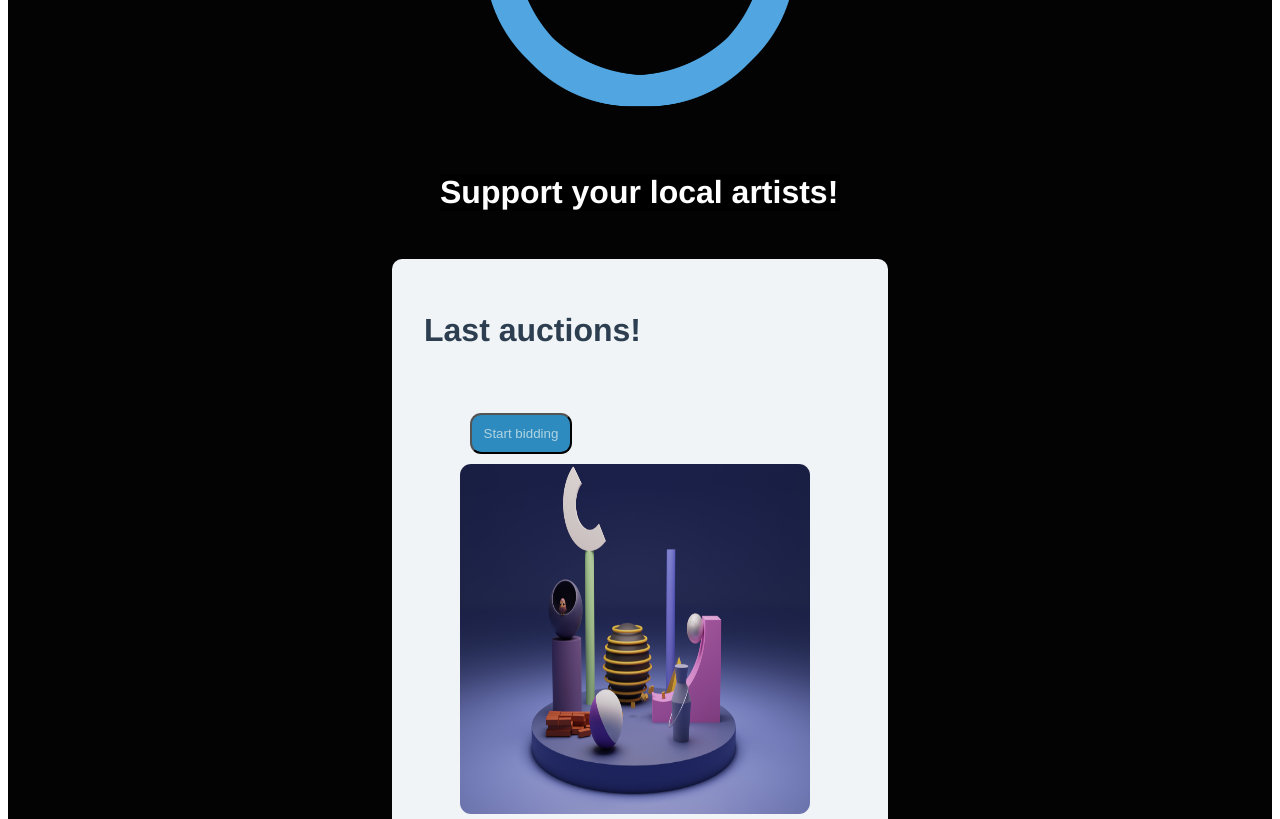
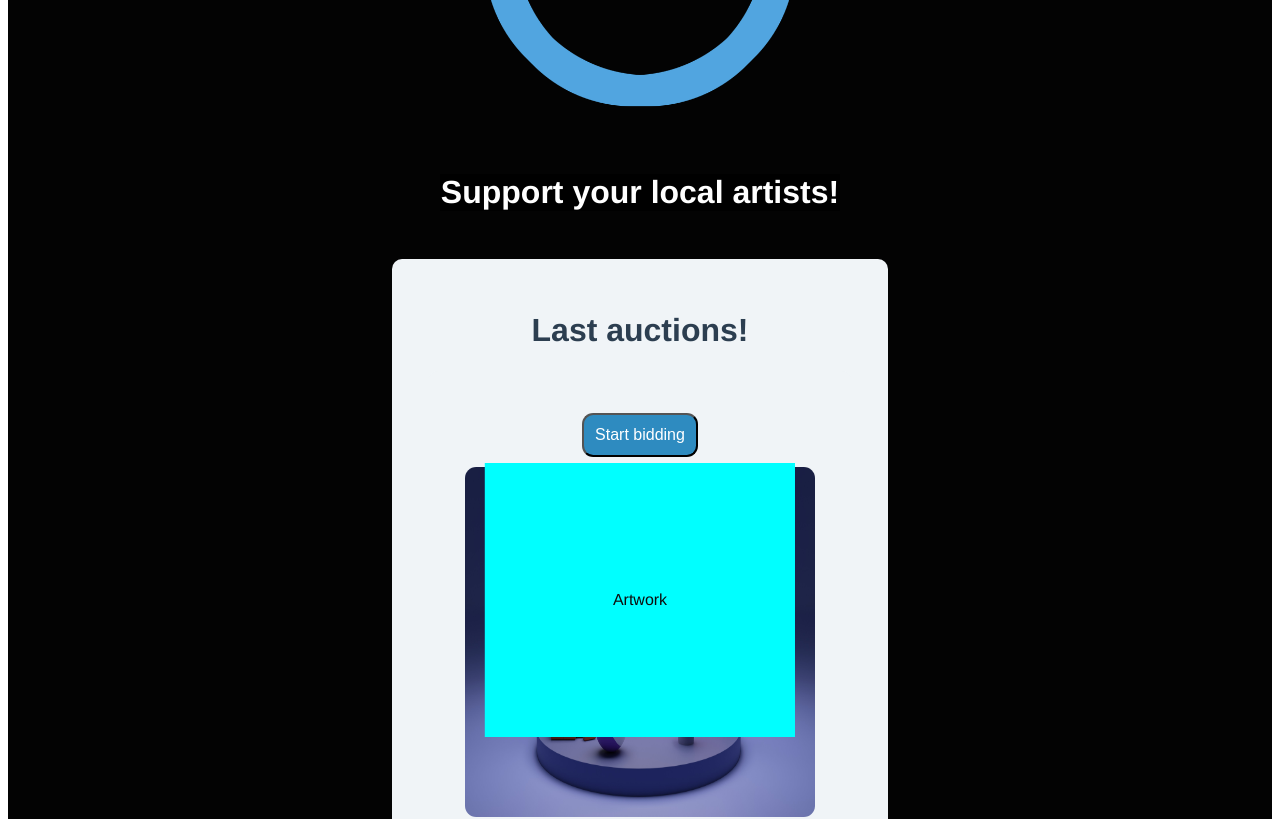
Before and after one commit to s-ferrer/bunchart, a Vue app in the folder frontend/: page / in a window 1280 px wide. Shown: the part 360-1179 px from the top of the page. Built offline with nearby package versions, Linux system fonts and the light colour scheme; no server answers; the HTML template or start-up script is replaced by a standard one.

Commit message:
Add text on image. Style on process

```diff
--- a/frontend/src/components/auction-card.vue
+++ b/frontend/src/components/auction-card.vue
@@ -9,9 +9,10 @@ export default {
   .box
     .container1
       button(@click="") Start bidding
-    .container
+    .container2
       img(:src="require(`@/assets/${this.auction.category}.jpg`)" :alt="`This is the ${this.auction.category} image`")
-
+    .container3
+      .centered Artwork
 </template>
 
 <style lang="scss" scoped>
@@ -19,33 +20,34 @@ export default {
   margin: 1%;
   padding: 0.7rem;
   // text-align: center;
-}
-.container {
-  img {
-    width: 350px;
-    height: 350px;
-    border-radius: 0.7rem;
+
+  .container1 {
+    button {
+      border-radius: 0.7rem;
+      padding: 0.7rem;
+      margin: 10px;
+      background-color: #2e8bc0;
+      color: #ffffff;
+      font-size: 1rem;
+    }
   }
-
-  .texttop {
-    position: absolute;
-    top: 50%;
-    left: 50%;
-    transform: translate(-50%, -50%);
-    color: white;
+  .container2 {
+    img {
+      width: 350px;
+      height: 350px;
+      border-radius: 0.7rem;
+    }
   }
-
-  h1 {
-    color: #145da0;
-  }
-}
-.container1 {
-  button {
-    border-radius: 0.7rem;
-    padding: 0.7rem;
-    margin: 10px;
-    background-color: #2e8bc0;
-    color: #b1d4e0;
+  .container3 {
+    .centered {
+      background-color: aqua;
+      position: absolute;
+      top: 120%;
+      left: 50%;
+      transform: translate(-50%, -50%);
+      color: rgb(14, 13, 13);
+      padding: 8rem;
+    }
   }
 }
 </style>
--- a/frontend/src/views/home.vue
+++ b/frontend/src/views/home.vue
@@ -15,9 +15,9 @@ export default {
 
 <template lang="pug">
   .home
-    .container
+    .container1
       img(:src="require(`@/assets/${this.logo}.png`)" :alt="`This is the ${this.logo} logo image`")
-    .container
+    .container2
       h1 Support your local artists!
     .box
       h1 Last auctions!
@@ -35,23 +35,27 @@ export default {
   flex-wrap: wrap;
   padding-top: 50px;
   align-content: center;
+  text-align: center;
 }
 
-.container {
+.container1 {
   display: flex;
   flex-direction: row;
   flex-wrap: wrap;
+
+  img {
+    width: 350px;
+    height: 350px;
+    display: block;
+    margin: auto;
+  }
+}
+.container2 {
   h1 {
     background-color: rgb(0, 0, 0);
     margin: 3rem;
     color: #ffffff;
     width: 400px;
-  }
-  img {
-    width: 350px;
-    height: 350px;
-    display: block;
-    margin: auto;
   }
 }
 .box {
```
